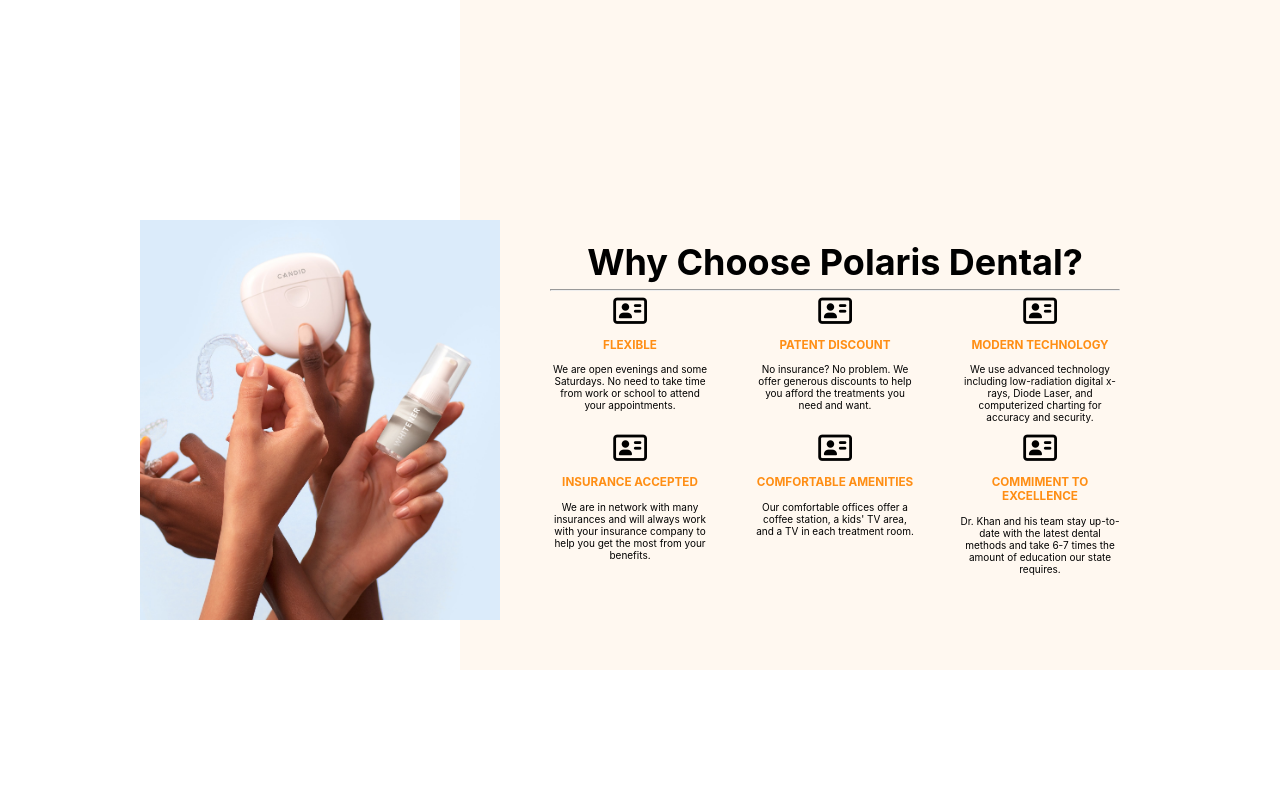
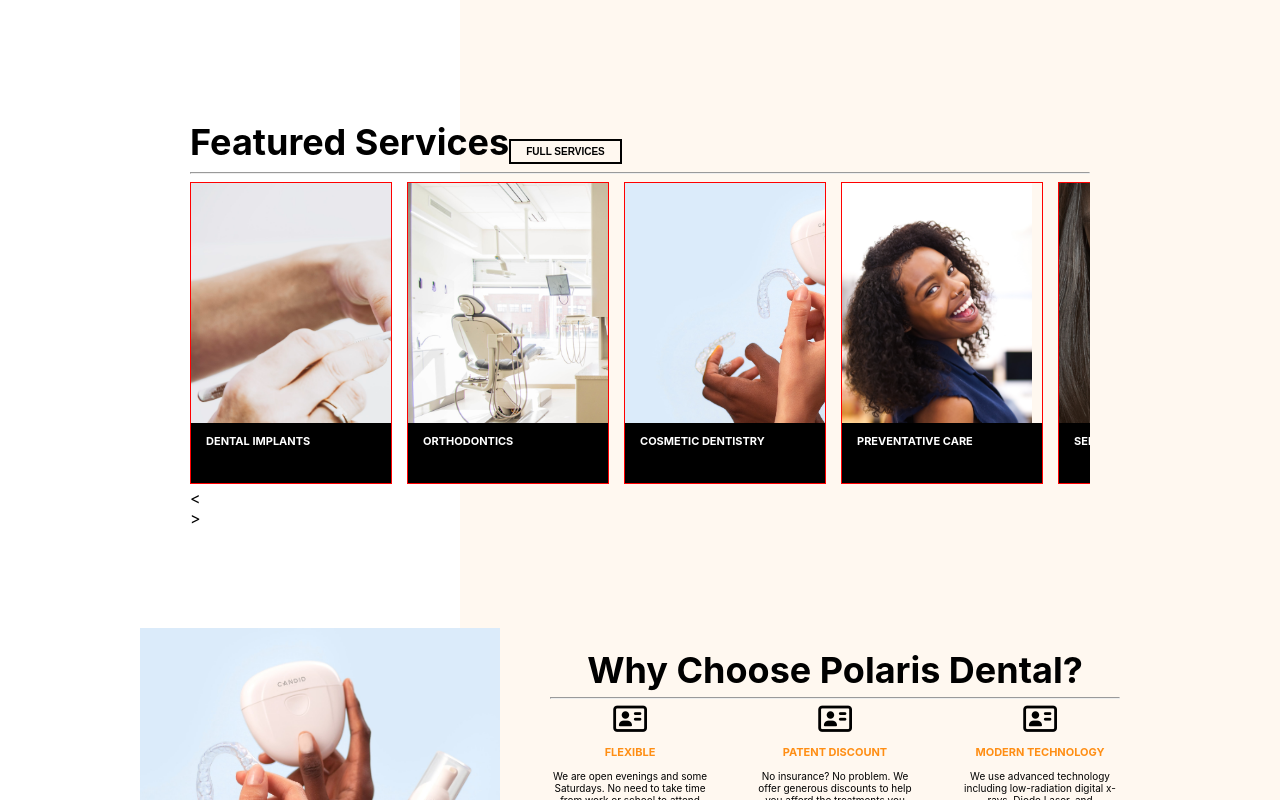
Before and after one commit to thescripted/polaris-mockup, a React (Create React App) app: page / in a window 1280 px wide. Shown: the part 680-1480 px from the top of the page. Before the commit the page ends 1350 px from the top, so only its background shows below. Built offline with nearby package versions, Linux system fonts and the light colour scheme.

Commit message:
styling service and begin implementing carousel

```diff
--- a/src/components/App.js
+++ b/src/components/App.js
@@ -3,13 +3,14 @@ import "./App.css";
 import Header from "./Header";
 import Body from "./Body";
 import Footer from "./Footer";
-//import Service from "./Service";
+import Service from "./Service";
 
 const App = () => {
   return (
     <>
       <Header />
       <Body />
+      <Service />
       <Footer />
     </>
   );
--- a/src/components/Footer.css
+++ b/src/components/Footer.css
@@ -23,12 +23,6 @@
   margin-left: 30px;
 }
 
-.right-of-image h1 {
-  font-size: 36px;
-  margin: 0;
-  padding: 0;
-}
-
 .reasons {
   display: flex;
   flex-direction: row;
--- a/src/components/Footer.js
+++ b/src/components/Footer.js
@@ -10,7 +10,7 @@ const Footer = () => {
         <img src={dentalObjects} alt="dental objects" />
       </div>
       <div className="right-of-image">
-        <h1>Why Choose Polaris Dental?</h1>
+        <h2>Why Choose Polaris Dental?</h2>
         <hr />
         <div className="reasons">
           <div className="why-choose-object">
--- a/src/components/ImageSlider.css
+++ b/src/components/ImageSlider.css
@@ -1,7 +1,67 @@
-.image-slider {
+.slide {
+  position: relative;
   width: 200px;
   height: 300px;
+  margin-right: 15px;
   overflow: hidden;
   background-position: center;
   display: inline-block;
+  font-size: 10px;
+  border: 1px solid red;
 }
+
+.slide img {
+  max-height: 100%;
+}
+
+.slide p {
+  white-space: normal;
+}
+
+.slide a {
+  text-decoration: none;
+  font-weight: bold;
+  color: blue;
+}
+
+.slide a:visited {
+  color: blue;
+}
+
+.overlay h3 {
+  color: #fff;
+}
+.overlay {
+  position: absolute;
+  bottom: 0;
+  left: 0;
+  right: 0;
+  background-color: #000;
+  overflow: hidden;
+  max-width: 100%;
+  height: 20%;
+  transition: 0.5s ease;
+  padding: 0 15px;
+}
+
+.overlay p,
+.overlay a {
+  padding: 10px 0;
+}
+
+.overlay-content {
+  opacity: 0;
+  transition: 0.5s ease;
+}
+.slide:hover .overlay {
+  height: 60%;
+  background-color: #fff;
+}
+
+.slide:hover .overlay h3 {
+  color: #ff8e14;
+}
+
+.slide:hover .overlay-content {
+  opacity: 1;
+}
--- a/src/components/ImageSlider.js
+++ b/src/components/ImageSlider.js
@@ -1,14 +1,17 @@
 import React from "react";
 import "./ImageSlider.css";
 
-const ImageSlider = ({ photoURL, title, children }) => {
+const ImageSlider = ({ title, photoURL, content, site }) => {
   return (
-    <div
-      className="image-slider"
-      style={{ backgroundImage: `url(${photoURL})` }}
-    >
-      <h1>{title}</h1>
-      <p>{children}</p>
+    <div className="slide">
+      <img src={photoURL} alt="default" />
+      <div className="overlay">
+        <h3>{title}</h3>
+        <div className="overlay-content">
+          <p>{content}</p>
+          <a href="/">Learn More</a>
+        </div>
+      </div>
     </div>
   );
 };
--- /dev/null
+++ b/src/components/Service.css
@@ -0,0 +1,19 @@
+.service-header {
+  width: 900px;
+  margin: auto;
+  position: relative;
+}
+.service-header h2 {
+  display: inline;
+}
+
+.service-slides {
+  width: 900px;
+  margin: auto;
+  white-space: nowrap;
+  overflow: hidden;
+}
+
+.slide-arrow {
+  cursor: pointer;
+}
--- a/src/components/Service.js
+++ b/src/components/Service.js
@@ -1,48 +1,122 @@
-import React from "react";
+import React, { useState } from "react";
 import "./Service.css";
 import ImageSlider from "./ImageSlider";
 import implants from "../images/dental-implants.jpeg";
 import chairs from "../images/dental-chairs.jpg";
+import dental from "../images/dental-objects.jpeg";
+import modelOne from "../images/model-one.jpg";
+import modelTwo from "../images/model-two.jpeg";
 import Arrow from "./Arrow";
 
 const Service = () => {
+  const [state, setState] = useState({
+    activeIndex: 0,
+    translate: 0,
+    transition: 0.45,
+  });
+  const getWidth = () => window.innerWidth;
+  const slidesData = [
+    {
+      title: "Dental Implants",
+      photoURL: implants,
+      key: "1",
+      content: `If you are missing one or more teeth,
+        dental implants might be the best option
+        for you to regain functionality and
+        restore the beauty of your smile.`,
+      site: "/",
+    },
+    {
+      title: "Orthodontics",
+      photoURL: chairs,
+      key: "al2t",
+      content: "Content",
+      site: "/",
+    },
+    {
+      title: "Cosmetic Dentistry",
+      photoURL: dental,
+      key: "3",
+      content: "Content",
+      site: "/",
+    },
+    {
+      title: "Preventative Care",
+      photoURL: modelOne,
+      key: "4",
+      content: "Content",
+      site: "/",
+    },
+    {
+      title: "Sedation Dentistry",
+      photoURL: modelTwo,
+      key: "5",
+      content: "Content",
+      site: "/",
+    },
+  ];
+
   const nextSlide = () => {
-    console.log("Next Slider");
+    if (state.activeIndex === slidesData.length - 1) {
+      return setState({ ...state, translate: 0, activeIndex: 0 });
+    }
+
+    setState({
+      ...state,
+      activeIndex: state.activeIndex + 1,
+      translate: (state.activeIndex + 1) * getWidth(),
+    });
   };
 
-  const previousSlide = () => {
-    console.log("Next Slider");
+  const prevSlide = () => {
+    if (state.activeIndex === 0) {
+      return setState({
+        ...state,
+        translate: (slidesData.length - 1) * getWidth(),
+        activeIndex: slidesData.length - 1,
+      });
+    }
+
+    setState({
+      ...state,
+      activeIndex: state.activeIndex - 1,
+      translate: (state.activeIndex - 1) * getWidth(),
+    });
   };
 
   return (
     <div className="service-container">
       <div className="service-header">
-        <span>Feature Service</span>
+        <h2>Featured Services</h2>
         <span>
-          <button className="button">Full Service</button>
+          <button className="button">Full Services</button>
         </span>
       </div>
-      <hr />
-      <ImageSlider photoURL={implants} title="Dental Implants">
-        If you are missing one or more teeth, dental implants might be the best
-        option for you to regain functionality and restore the beauty of your
-        smile.
-      </ImageSlider>
-      <ImageSlider photoURL={chairs} title="title">
-        Children Words
-      </ImageSlider>
-      <ImageSlider photoURL={implants} title="title">
-        Children Words
-      </ImageSlider>
-      <ImageSlider photoURL={implants} title="title">
-        Children Words
-      </ImageSlider>
-      <ImageSlider photoURL={implants} title="title">
-        Children Words
-      </ImageSlider>
+      <div className="service-slides">
+        <hr />
+        {slidesData.map((slide) => (
+          <ImageSlider
+            key={slide.key}
+            title={slide.title}
+            photoURL={slide.photoURL}
+            content={slide.content}
+          />
+        ))}
 
-      <Arrow direction="left" clickFunction={previousSlide} glyph="&#60;" />
-      <Arrow direction="right" clickFunction={nextSlide} glyph="&#62;" />
+        <Arrow
+          className="arrow"
+          direction="left"
+          clickFunction={prevSlide}
+          glyph="&#60;"
+        />
+
+        <Arrow
+          className="arrow"
+          direction="right"
+          clickFunction={nextSlide}
+          glyph="&#62;"
+        />
+      </div>
     </div>
   );
 };
--- a/src/index.css
+++ b/src/index.css
@@ -27,3 +27,15 @@ button {
   padding: 5px 15px;
   font-size: 10px;
 }
+
+h2 {
+  font-size: 36px;
+  margin: 0;
+  padding: 0;
+}
+
+h3 {
+  color: #ff8e14;
+  text-transform: uppercase;
+  font-size: 11px;
+}
```
Also changed, not shown: src/components/Arrow.css (added).
